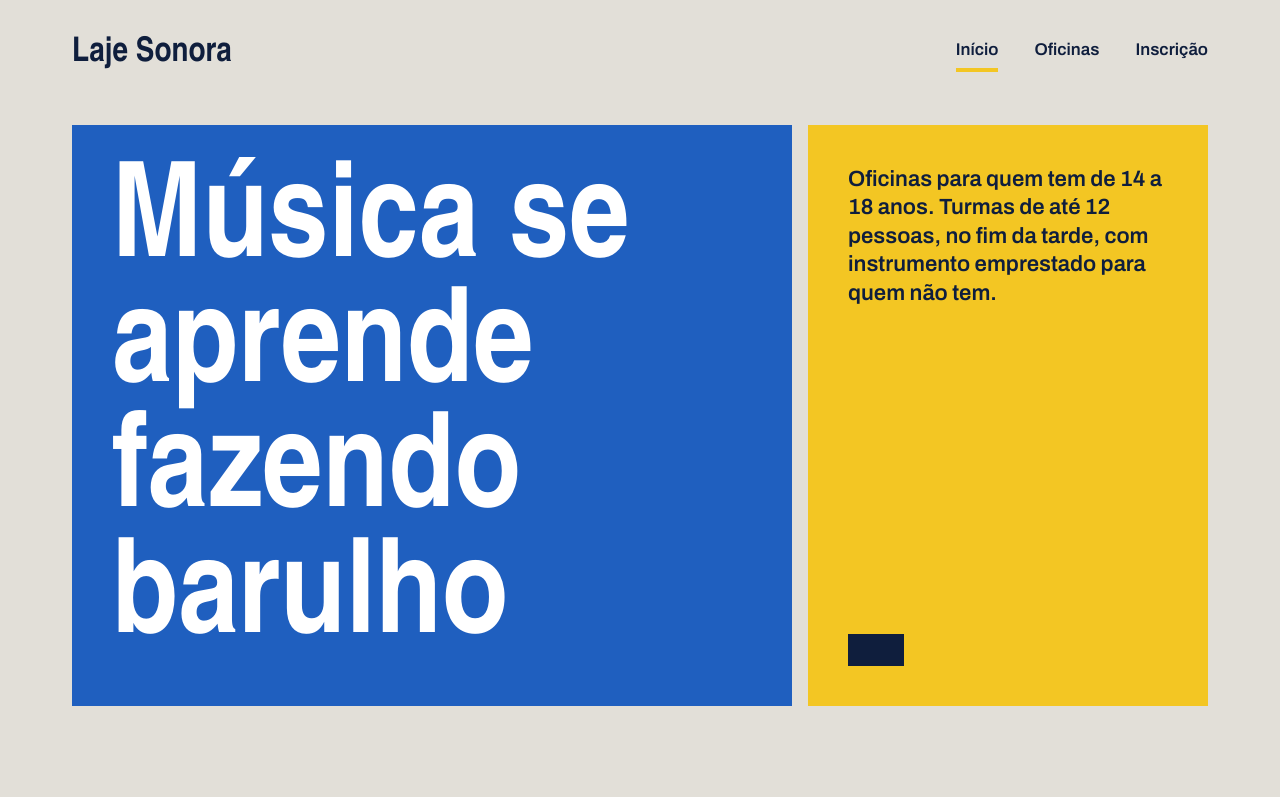
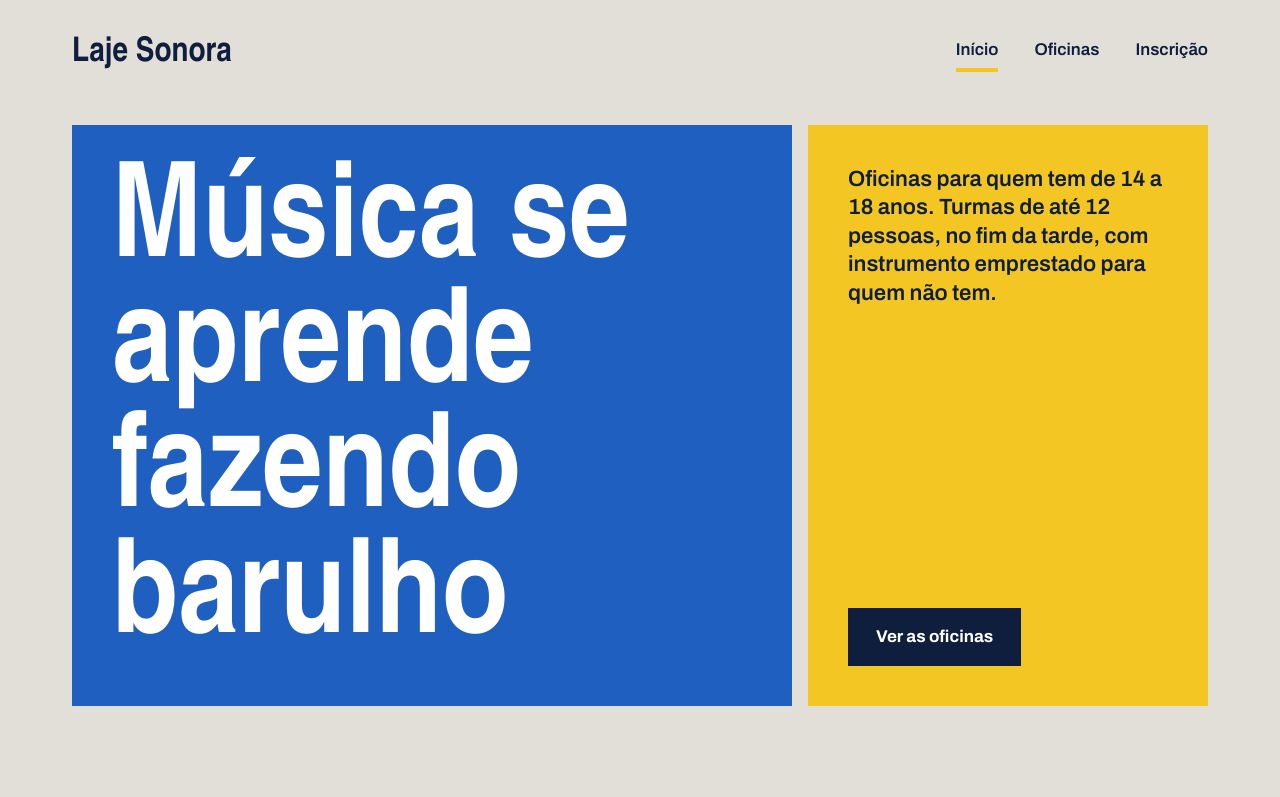
Before and after one commit to eduardoinsano007-max/Laje-Sonora, a plain HTML site: page index.html in a window 1280 px wide. Shown: the top 797 px of the page. Drawn offline with Linux system fonts and the light colour scheme; a web font is replaced by a local one.

Commit message:
Tinha um erro

```diff
--- a/index.html
+++ b/index.html
@@ -31,7 +31,7 @@
             </div>
             <div class="cartaz cartaz-lateral">
                 <p>Oficinas para quem tem de 14 a 18 anos. Turmas de até 12 pessoas, no fim da tarde, com instrumento emprestado para quem não tem.</p>
-                <a href="oficinas.html" class="botao"></a>
+                <a href="oficinas.html" class="botao">Ver as oficinas</a>
             </div>
         </section>
         <section class="conteudo secao">
```
